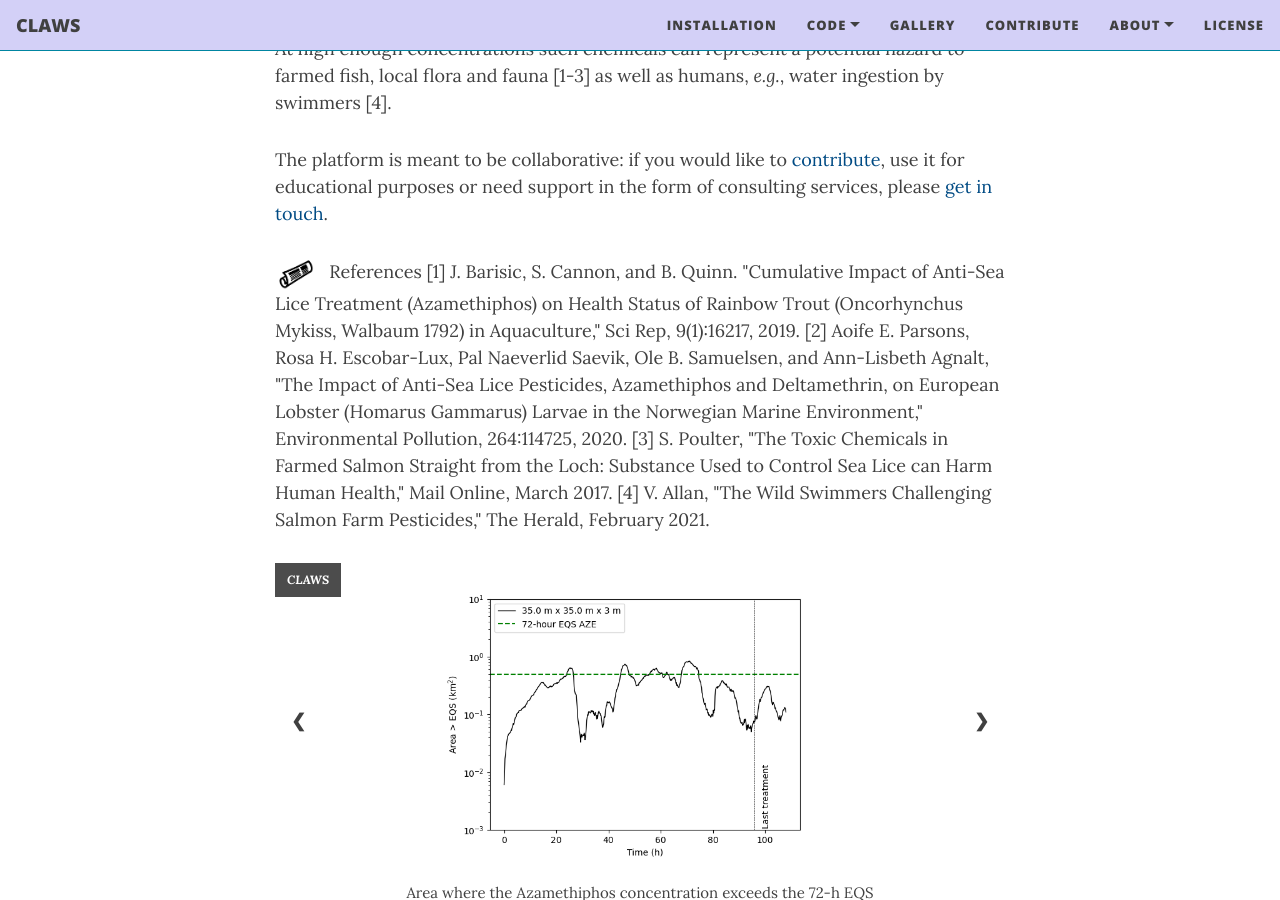
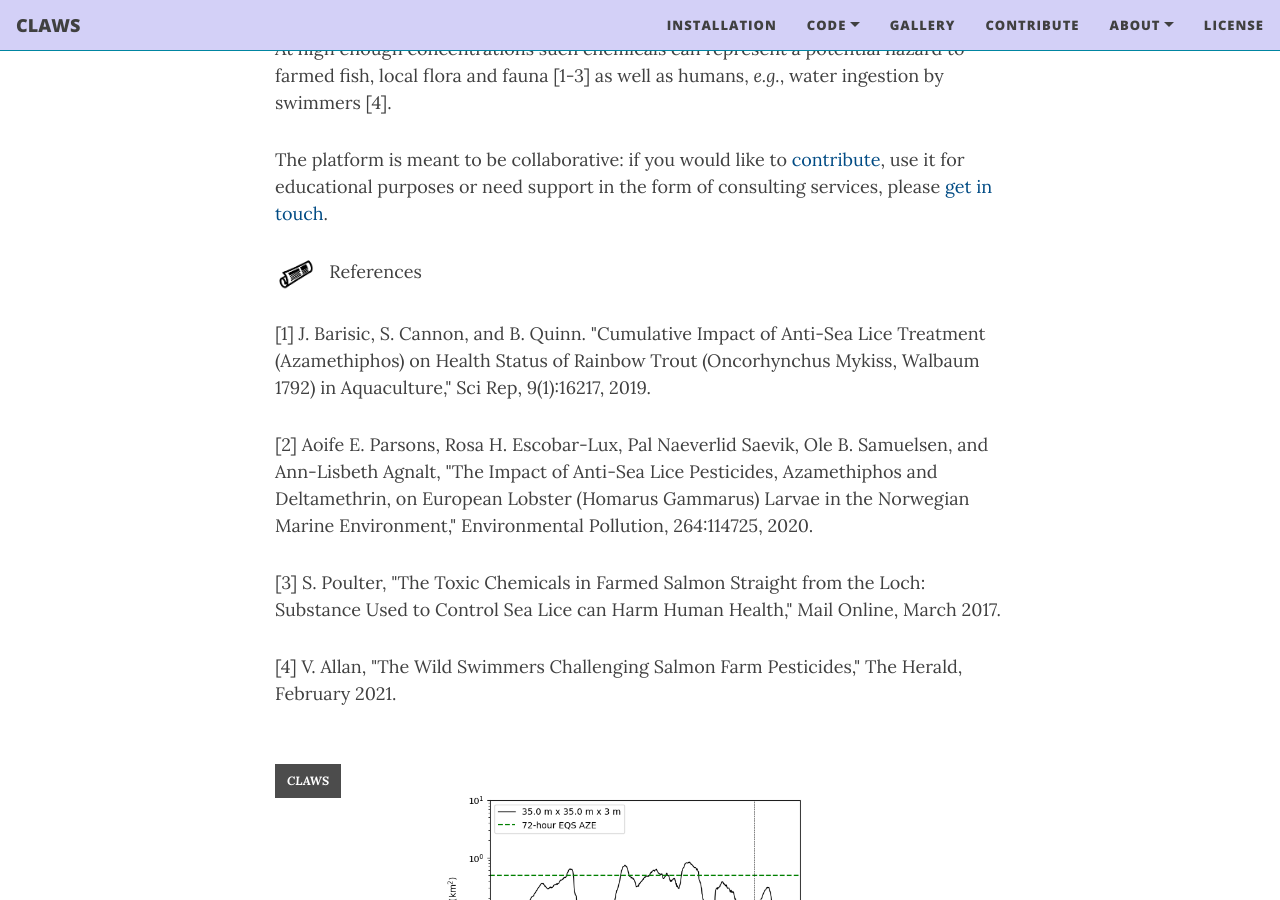
Before and after one commit to claws-scot/claws-scot.github.io, a Jekyll site: the page built from index.html, in a window 1280 px wide and 900 px high, scrolled down 330 px. Built offline with Jekyll 4.4.1, drawn with Linux system fonts in a browser that asks for light colours; nearby versions of some CDN libraries; the list of posts is cut into pages by our own code.

Commit message:
Editing web pages

```diff
--- a/index.html
+++ b/index.html
@@ -17,13 +17,14 @@
 The platform is meant to be collaborative: if you would like to <a href="https://claws-scot.github.io/contributions/">contribute</a>, use it for educational purposes or need support in the form of consulting services, please <a href="https://claws-scot.github.io/contact">get in touch</a>.
 </p>
 
-<p><img src="/docs/icons/publis.png" width="40"> &nbsp; References
-[1] J. Barisic, S. Cannon, and B. Quinn. "Cumulative Impact of Anti-Sea Lice Treatment (Azamethiphos) on Health Status of Rainbow Trout (Oncorhynchus Mykiss, Walbaum 1792) in Aquaculture," Sci Rep, 9(1):16217, 2019.
-[2] Aoife E. Parsons, Rosa H. Escobar-Lux, Pal Naeverlid Saevik, Ole B. Samuelsen, and Ann-Lisbeth Agnalt, "The Impact of Anti-Sea Lice Pesticides, Azamethiphos and Deltamethrin, on European Lobster (Homarus Gammarus) Larvae in the Norwegian Marine Environment," Environmental Pollution, 264:114725, 2020.
-[3] S. Poulter, "The Toxic Chemicals in Farmed Salmon Straight from the Loch: Substance Used to
-Control Sea Lice can Harm Human Health," Mail Online, March 2017.
-[4] V. Allan, "The Wild Swimmers Challenging Salmon Farm Pesticides," The Herald, February 2021.
-</p>
+<p><img src="/docs/icons/publis.png" width="40"> &nbsp; References</p>
+<p>[1] J. Barisic, S. Cannon, and B. Quinn. "Cumulative Impact of Anti-Sea Lice Treatment (Azamethiphos) on Health Status of Rainbow Trout (Oncorhynchus Mykiss, Walbaum 1792) in Aquaculture," Sci Rep, 9(1):16217, 2019.</p>
+<p>[2] Aoife E. Parsons, Rosa H. Escobar-Lux, Pal Naeverlid Saevik, Ole B. Samuelsen, and Ann-Lisbeth Agnalt, "The Impact of Anti-Sea Lice Pesticides, Azamethiphos and Deltamethrin, on European Lobster (Homarus Gammarus) Larvae in the Norwegian Marine Environment," Environmental Pollution, 264:114725, 2020.</p>
+<p>[3] S. Poulter, "The Toxic Chemicals in Farmed Salmon Straight from the Loch: Substance Used to
+Control Sea Lice can Harm Human Health," Mail Online, March 2017.</p>
+<p>[4] V. Allan, "The Wild Swimmers Challenging Salmon Farm Pesticides," The Herald, February 2021.</p>
+
+<br>
 
 <!-- Slideshow container -->
 <div class="slideshow-container">
```
